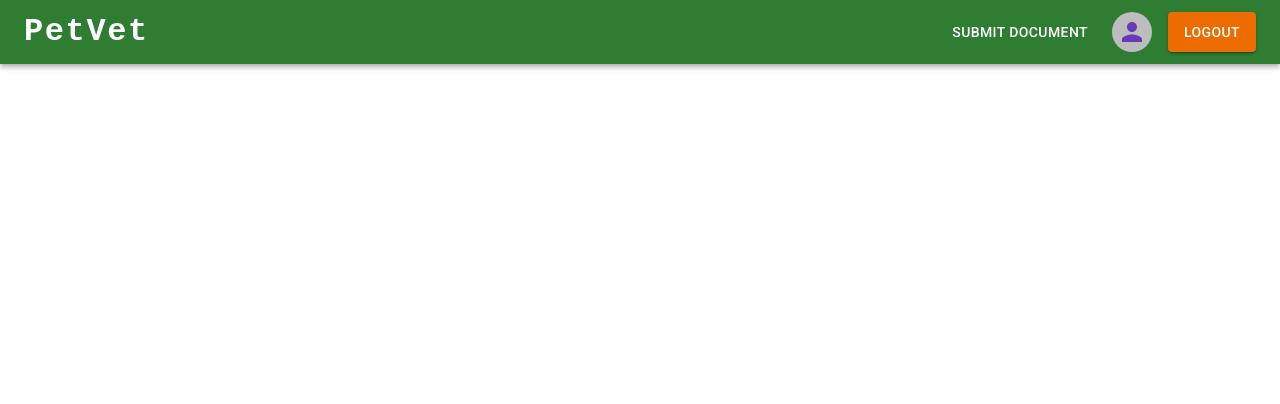
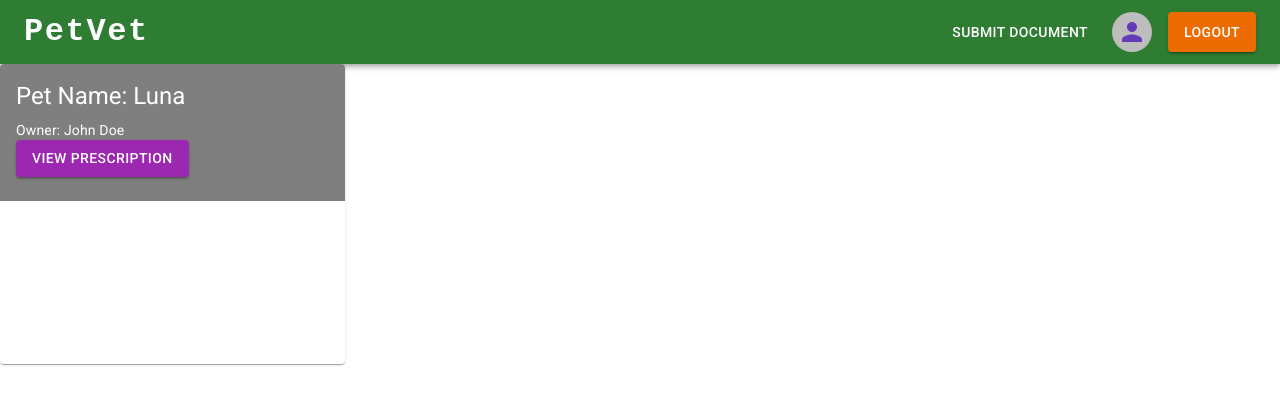
Before and after one commit to PawanPandeyJi/PetVet-doctor-ui, a React (Vite) app: page /prescriptions in a window 1280 px wide. Shown: the top 404 px of the page. Built offline with nearby package versions, Linux system fonts and the light colour scheme; no server answers; sample sign-in values are in the browser's storage.

Commit message:
create prescription view page ui

```diff
--- a/src/App.tsx
+++ b/src/App.tsx
@@ -13,6 +13,7 @@ import { useLoginUserDataQuery } from "./store/api/auth-api";
 import { socket } from "./socket";
 import Prescription from "./pages/Prescription";
 import PrescriptionView from "./components/PrescriptioniewPage";
+import Prescriptions from "./pages/Prescriptions";
 
 function App() {
   const { data: loggedInUserData } = useLoginUserDataQuery();
@@ -34,6 +35,7 @@ function App() {
           <Route path="/prescription/:appointmentId" element={<Prescription />} />
           <Route path="/signup" element={<Signup />} />
           <Route path="/view" element={<PrescriptionView />} />
+          <Route path="/prescriptions" element={<Prescriptions />} />
           <Route path="/login" element={<Login />} />
           <Route path="/logout" element={<Logout />} />
         </Routes>
--- a/src/components/ResponsiveAppBar.tsx
+++ b/src/components/ResponsiveAppBar.tsx
@@ -52,6 +52,9 @@ function ResponsiveAppBar() {
                   <Button component={Link} to="/appointments" color="inherit">
                     Appointments
                   </Button>
+                  <Button component={Link} to="/prescriptions" color="inherit">
+                    All Prescriptions
+                  </Button>
                 </>
               ) : (
                 <>
--- /dev/null
+++ b/src/pages/Prescriptions.tsx
@@ -0,0 +1,37 @@
+import Card from "@mui/material/Card";
+import CardContent from "@mui/material/CardContent";
+import Typography from "@mui/material/Typography";
+import Button from "@mui/material/Button";
+import Box from "@mui/material/Box";
+
+const Prescriptions = () => {
+  return (
+    <Card sx={{ maxWidth: 345, height: 300,backgroundImage: "https://picsum.photos/200/300" }}>
+      <Box sx={{ position: "relative" }}>
+        <Box
+          sx={{
+            position: "absolute",
+            top: 0,
+            left: 0,
+            width: "100%",
+            height: "100%",
+            backgroundColor: "rgba(0, 0, 0, 0.5)",
+          }}
+        />
+        <CardContent sx={{ position: "relative", padding: 2 }}>
+          <Typography gutterBottom variant="h5" component="div" color="white">
+            Pet Name: Luna
+          </Typography>
+          <Typography variant="body2" color="white">
+            Owner: John Doe
+          </Typography>
+          <Button variant="contained" color="secondary">
+            View Prescription
+          </Button>
+        </CardContent>
+      </Box>
+    </Card>
+  );
+};
+
+export default Prescriptions;
```
